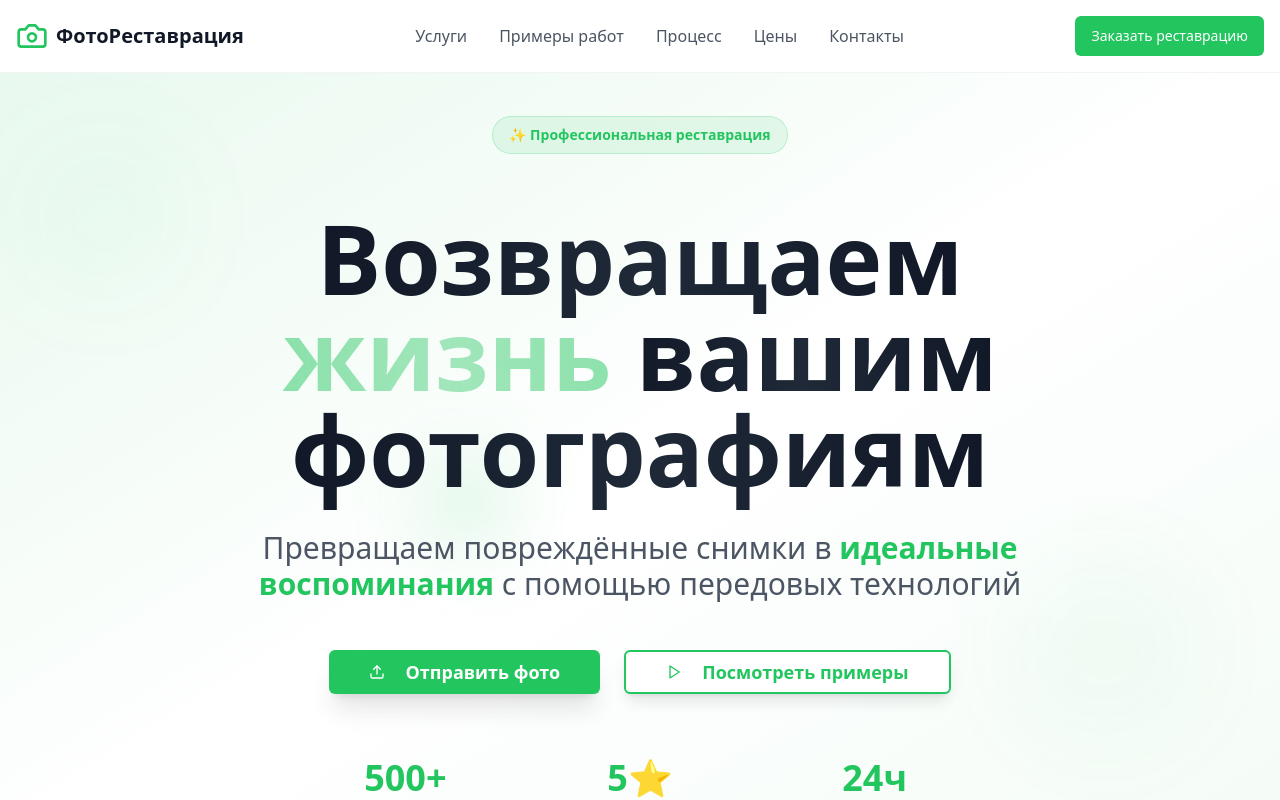
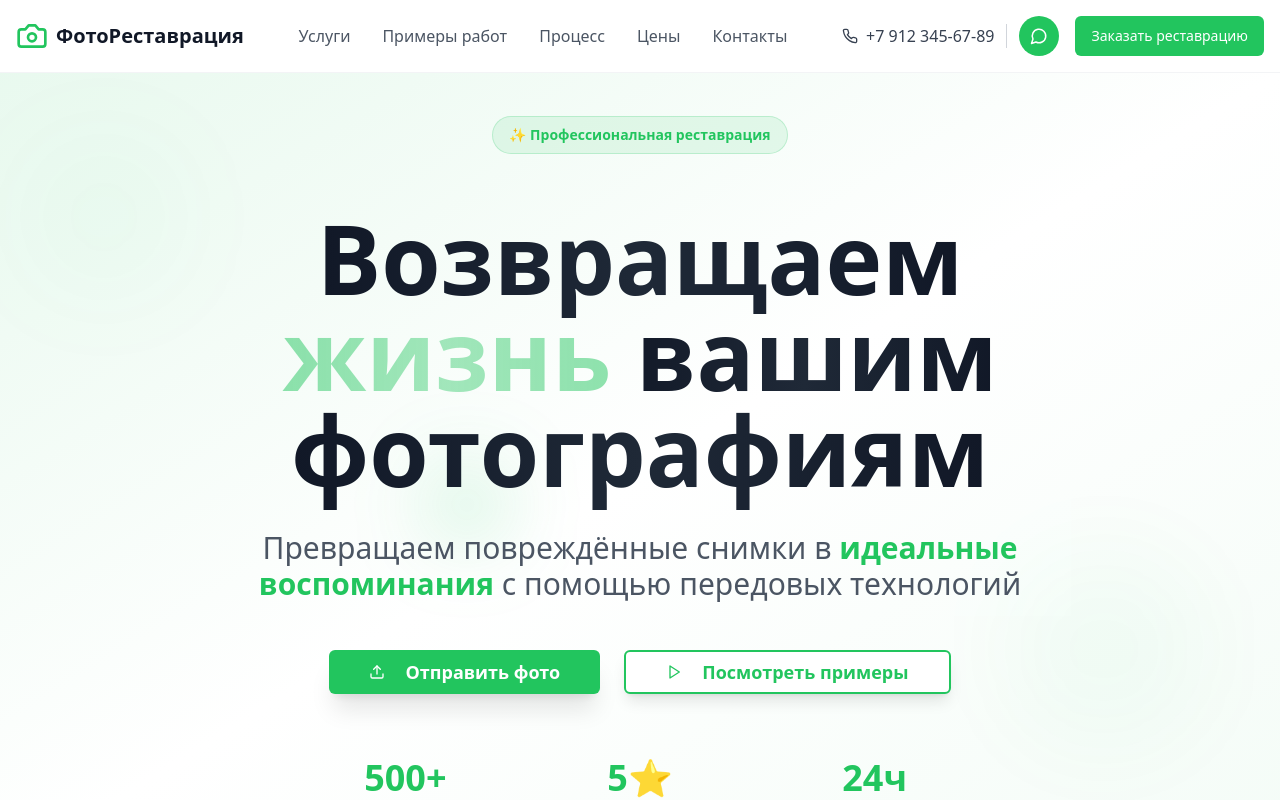
Before and after one commit to pr-poehali-dev/photo-retouch-project, a React (Vite) app: page / in a window 1280 px wide. Shown: the top 800 px of the page. Built offline with nearby package versions, Linux system fonts and the light colour scheme.

Commit message:
feat: добавить номер телефона WhatsApp

```diff
--- a/src/pages/Index.tsx
+++ b/src/pages/Index.tsx
@@ -92,9 +92,30 @@ const Index = () => {
               <a href="#pricing" className="text-gray-600 hover:text-eco-green transition-colors">Цены</a>
               <a href="#contact" className="text-gray-600 hover:text-eco-green transition-colors">Контакты</a>
             </div>
-            <Button className="bg-eco-green hover:bg-eco-dark text-white">
-              Заказать реставрацию
-            </Button>
+            <div className="flex items-center space-x-4">
+              <div className="hidden lg:flex items-center space-x-3">
+                <a
+                  href="tel:+79123456789"
+                  className="flex items-center space-x-2 text-gray-700 hover:text-eco-green transition-colors"
+                >
+                  <Icon name="Phone" size={16} />
+                  <span className="font-medium">+7 912 345-67-89</span>
+                </a>
+                <div className="w-px h-6 bg-gray-300"></div>
+                <a
+                  href="https://wa.me/79123456789"
+                  target="_blank"
+                  rel="noopener noreferrer"
+                  className="flex items-center justify-center w-10 h-10 bg-green-500 hover:bg-green-600 text-white rounded-full transition-colors"
+                  title="Написать в WhatsApp"
+                >
+                  <Icon name="MessageCircle" size={18} />
+                </a>
+              </div>
+              <Button className="bg-eco-green hover:bg-eco-dark text-white">
+                Заказать реставрацию
+              </Button>
+            </div>
           </nav>
         </div>
       </header>
```
